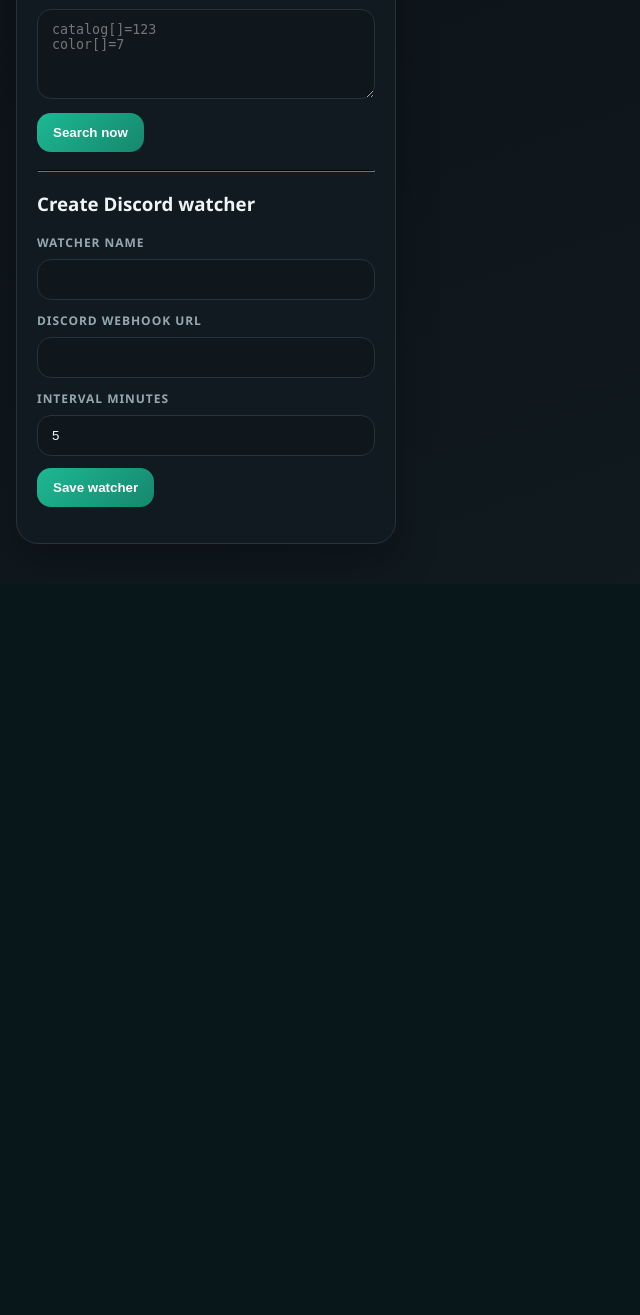
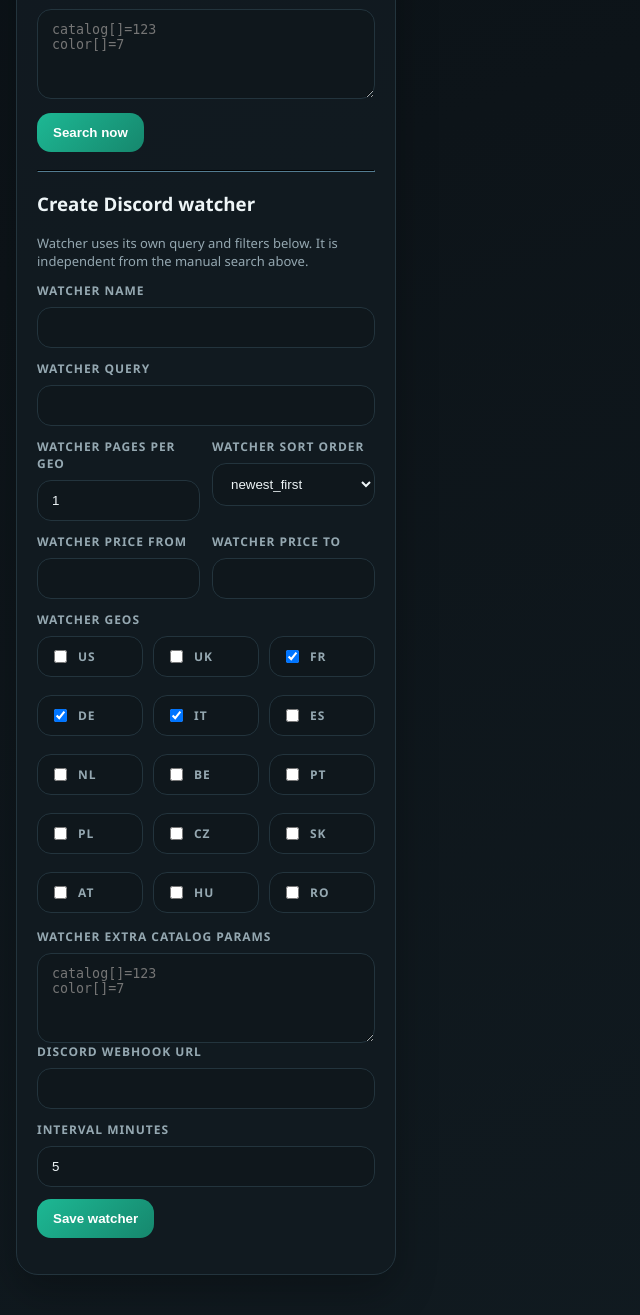
Before and after one commit to ttsshhaaa/vinted, a Flask app: page /dashboard in a window 1280 px wide. Shown: the part 938-2253 px from the top of the page, without its empty margins (0-640 px from the left). Before the commit the page ends 1482 px from the top, so only its background shows below. Run offline with Flask 3, Linux system fonts and the light colour scheme; the visitor is signed in with stand-in values (Sample User, id 1); data comes from the database, SQL or seed files in the repository; data that the repository does not hold is empty; some libraries are stand-ins or nearby versions.

Commit message:
Decouple watcher form from manual search

```diff
--- a/app.py
+++ b/app.py
@@ -436,13 +436,13 @@ def create_watcher(user_id: int, form: dict[str, str], selected_geos: list[str])
             (
                 user_id,
                 form["watcher_name"],
-                form["query"],
+                form["watcher_query"],
                 ",".join(selected_geos),
-                int(form["pages"]),
-                safe_int(form["price_from"]),
-                safe_int(form["price_to"]),
-                form["order"],
-                form["extra_params"],
+                safe_int(form["watcher_pages"]) or 1,
+                safe_int(form["watcher_price_from"]),
+                safe_int(form["watcher_price_to"]),
+                form["watcher_order"],
+                form["watcher_extra_params"],
                 form["discord_webhook_url"],
                 int(form["interval_minutes"]),
             ),
@@ -690,6 +690,17 @@ def normalize_dashboard_defaults(form_data: dict | None = None) -> dict:
         "watcher_name": str(source.get("watcher_name", "")).strip(),
         "discord_webhook_url": str(source.get("discord_webhook_url", "")).strip(),
         "interval_minutes": str(source.get("interval_minutes", "5")).strip() or "5",
+        "watcher_query": str(source.get("watcher_query", "")).strip(),
+        "watcher_pages": str(source.get("watcher_pages", "1")).strip() or "1",
+        "watcher_price_from": str(source.get("watcher_price_from", "")).strip(),
+        "watcher_price_to": str(source.get("watcher_price_to", "")).strip(),
+        "watcher_order": str(source.get("watcher_order", "newest_first")).strip() or "newest_first",
+        "watcher_selected_geos": (
+            source.getlist("watcher_geo")
+            if hasattr(source, "getlist")
+            else source.get("watcher_geo", ["fr", "de", "it"])
+        ),
+        "watcher_extra_params": str(source.get("watcher_extra_params", "")).strip(),
     }
 
 
@@ -753,11 +764,11 @@ def dashboard():
             if action == "create_watcher":
                 if not defaults["watcher_name"]:
                     raise ValueError("Watcher name is required.")
-                if not defaults["query"]:
+                if not defaults["watcher_query"]:
                     raise ValueError("Query is required for a watcher.")
                 if not defaults["discord_webhook_url"]:
                     raise ValueError("Discord webhook URL is required.")
-                selected_geos = expand_geos(defaults["selected_geos"])
+                selected_geos = expand_geos(defaults["watcher_selected_geos"])
                 create_watcher(int(g.current_user["id"]), defaults, selected_geos)
                 flash(
                     "Watcher created. Current listings were saved as baseline, so Discord alerts will start only for brand-new listings.",
--- a/templates/dashboard.html
+++ b/templates/dashboard.html
@@ -56,9 +56,50 @@
       </div>
       <hr style="border-color:var(--line); margin:18px 0;">
       <h3>Create Discord watcher</h3>
+      <div class="small muted" style="margin-bottom:12px;">Watcher uses its own query and filters below. It is independent from the manual search above.</div>
       <div style="margin-bottom:12px;">
         <label>Watcher name</label>
         <input name="watcher_name" value="{{ defaults.watcher_name }}">
+      </div>
+      <div style="margin-bottom:12px;">
+        <label>Watcher query</label>
+        <input name="watcher_query" value="{{ defaults.watcher_query }}">
+      </div>
+      <div class="row2" style="margin-top:12px;">
+        <div>
+          <label>Watcher pages per geo</label>
+          <input name="watcher_pages" value="{{ defaults.watcher_pages }}">
+        </div>
+        <div>
+          <label>Watcher sort order</label>
+          <select name="watcher_order">
+            {% for value in ['newest_first', 'relevance', 'price_low_to_high', 'price_high_to_low'] %}
+            <option value="{{ value }}" {% if defaults.watcher_order == value %}selected{% endif %}>{{ value }}</option>
+            {% endfor %}
+          </select>
+        </div>
+      </div>
+      <div class="row2" style="margin-top:12px;">
+        <div>
+          <label>Watcher price from</label>
+          <input name="watcher_price_from" value="{{ defaults.watcher_price_from }}">
+        </div>
+        <div>
+          <label>Watcher price to</label>
+          <input name="watcher_price_to" value="{{ defaults.watcher_price_to }}">
+        </div>
+      </div>
+      <div style="margin-top:12px;">
+        <label>Watcher geos</label>
+        <div class="geo-grid">
+          {% for geo_code, geo_url in geo_options.items() %}
+          <label class="geo-pill"><input type="checkbox" name="watcher_geo" value="{{ geo_code }}" {% if geo_code in defaults.watcher_selected_geos %}checked{% endif %}>{{ geo_code|upper }}</label>
+          {% endfor %}
+        </div>
+      </div>
+      <div style="margin-top:12px;">
+        <label>Watcher extra catalog params</label>
+        <textarea name="watcher_extra_params" placeholder="catalog[]=123&#10;color[]=7">{{ defaults.watcher_extra_params }}</textarea>
       </div>
       <div style="margin-bottom:12px;">
         <label>Discord webhook URL</label>
```
